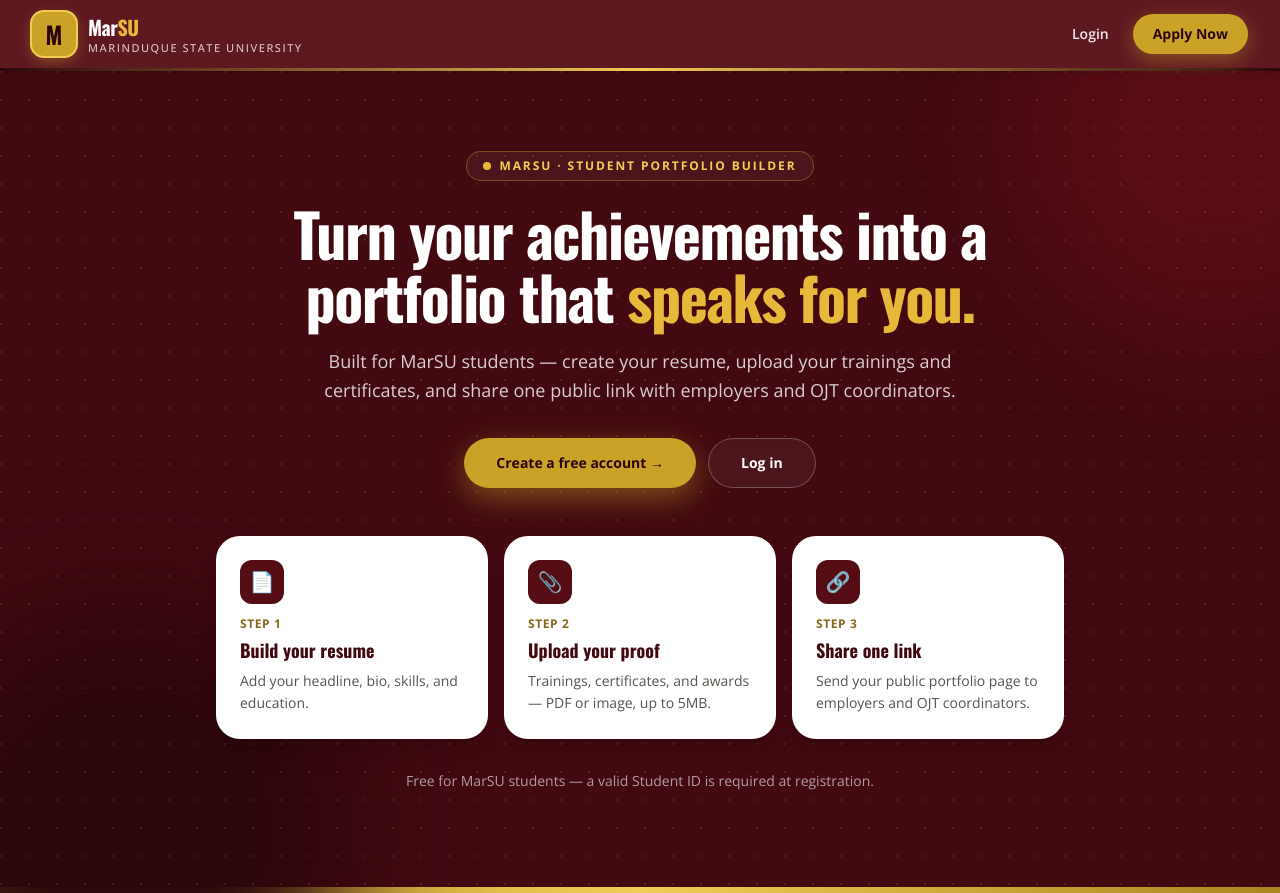
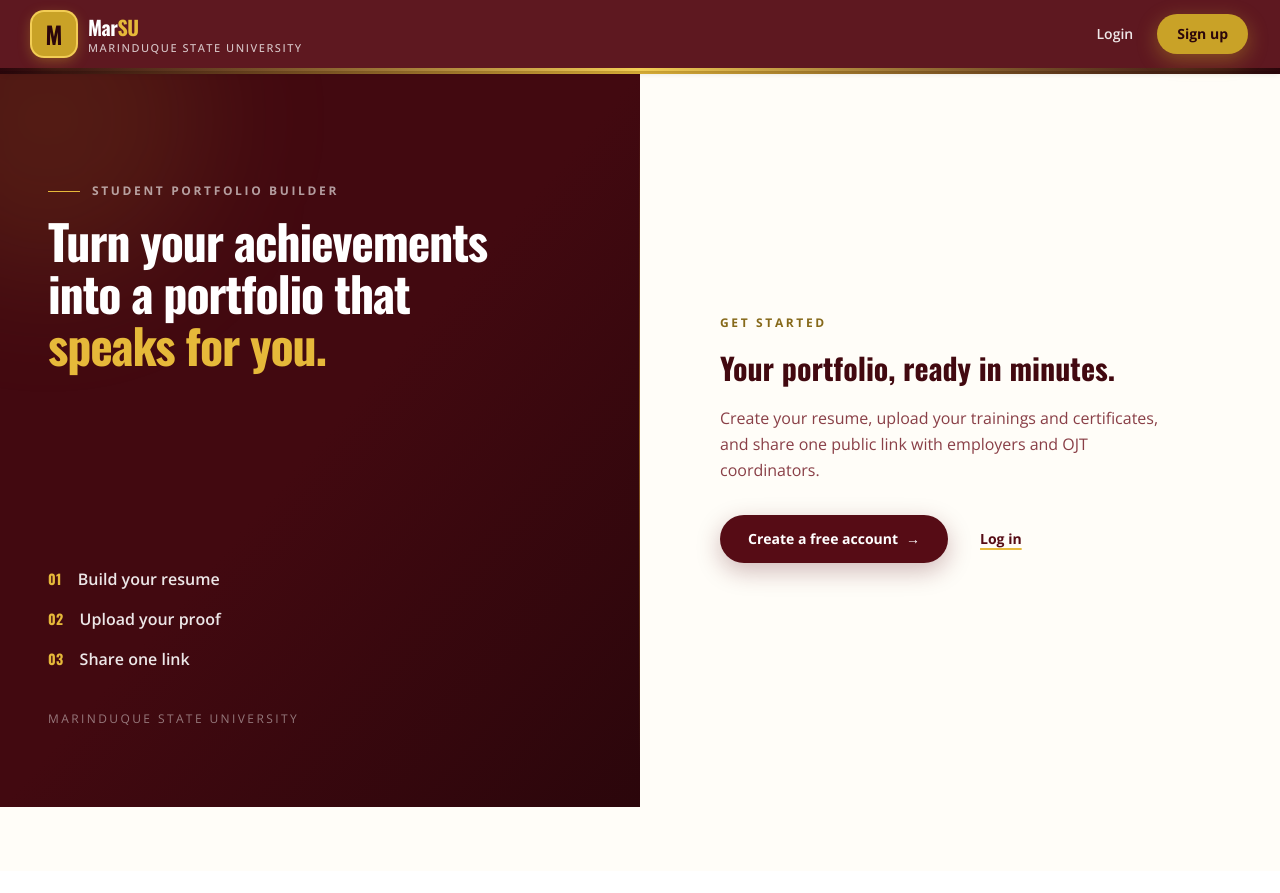
Before and after one commit to melvzz1204/student-portfolio-builder, a React (Vite) app in the folder frontend/: page / in a window 1280 px wide. After the commit the page ends 871 px from the top, so only its background shows below. Built offline with nearby package versions, Linux system fonts and the light colour scheme.

Commit message:
update landing page minimalist

```diff
--- a/frontend/src/components/Navbar.jsx
+++ b/frontend/src/components/Navbar.jsx
@@ -118,7 +118,7 @@
                   onClick={openRegister}
                   className="rounded-full bg-gold-500 px-5 py-2.5 text-sm font-bold text-burgundy-950 shadow-[0_6px_20px_rgba(201,162,39,0.4)] transition-all hover:-translate-y-0.5 hover:bg-gold-400 hover:shadow-[0_10px_28px_rgba(201,162,39,0.5)] focus-visible:outline-2 focus-visible:outline-offset-2 focus-visible:outline-gold-200"
                 >
-                  Apply Now
+                  Sign up
                 </button>
               </>
             )}
--- a/frontend/src/components/auth/RegisterForm.jsx
+++ b/frontend/src/components/auth/RegisterForm.jsx
@@ -71,6 +71,7 @@
           <label>
             <span className="field-label">Full name</span>
             <input
+              autoFocus
               autoComplete="name"
               placeholder="Juan Dela Cruz"
               value={form.name}
@@ -82,7 +83,6 @@
             <span className="field-label">Email address</span>
             <input
               type="email"
-              autoFocus
               autoComplete="email"
               placeholder="you@marsu.edu.ph"
               value={form.email}
--- a/frontend/src/pages/Home.jsx
+++ b/frontend/src/pages/Home.jsx
@@ -2,27 +2,29 @@
 
 const steps = [
   {
-    icon: '📄',
     title: 'Build your resume',
     text: 'Add your headline, bio, skills, and education.',
   },
   {
-    icon: '📎',
     title: 'Upload your proof',
     text: 'Trainings, certificates, and awards — PDF or image, up to 5MB.',
   },
   {
-    icon: '🔗',
     title: 'Share one link',
     text: 'Send your public portfolio page to employers and OJT coordinators.',
   },
 ];
 
+const PRIMARY_BTN =
+  'inline-flex items-center justify-center gap-2 rounded-full bg-burgundy-800 px-7 py-3.5 text-sm font-bold text-white shadow-[0_8px_24px_rgba(86,12,21,0.28)] transition-all duration-300 hover:-translate-y-0.5 hover:bg-burgundy-700 hover:shadow-[0_12px_30px_rgba(86,12,21,0.34)] focus-visible:outline-2 focus-visible:outline-offset-2 focus-visible:outline-burgundy-500';
+const LINK_BTN =
+  'inline-flex items-center justify-center rounded-full px-4 py-3 text-sm font-bold text-burgundy-800 underline decoration-gold-400 decoration-2 underline-offset-4 transition-colors duration-200 hover:text-burgundy-600 focus-visible:outline-2 focus-visible:outline-offset-4 focus-visible:outline-gold-500';
+
 export default function Home() {
   const { openLogin, openRegister } = useAuthModal();
 
   return (
-    <div className="min-h-screen bg-burgundy-900 font-sans text-white antialiased">
+    <div className="min-h-screen bg-cream-50 font-sans text-burgundy-950 antialiased">
       <a
         href="#main-content"
         className="sr-only focus:not-sr-only focus:absolute focus:left-4 focus:top-4 focus:z-[60] focus:rounded-full focus:bg-gold-500 focus:px-5 focus:py-2.5 focus:text-sm focus:font-bold focus:text-burgundy-950"
@@ -31,72 +33,83 @@
       </a>
 
       <main id="main-content">
-        <section aria-labelledby="hero-heading" className="relative overflow-hidden">
-          <div aria-hidden="true" className="pointer-events-none absolute inset-0">
-            <div className="absolute -right-32 -top-32 h-96 w-96 rounded-full bg-burgundy-700/60 blur-3xl" />
-            <div className="absolute -bottom-40 -left-24 h-[28rem] w-[28rem] rounded-full bg-burgundy-950 blur-3xl" />
+        <section
+          aria-labelledby="split-heading"
+          className="relative grid lg:min-h-[calc(100vh-4rem)] lg:grid-cols-2"
+        >
+          <div
+            aria-hidden="true"
+            className="absolute inset-x-0 top-0 z-10 h-[3px] bg-gradient-to-r from-burgundy-950 via-gold-400 to-burgundy-950"
+          />
+
+          {/* Brand panel */}
+          <div className="relative flex flex-col justify-between overflow-hidden bg-gradient-to-br from-burgundy-900 via-burgundy-900 to-burgundy-950 px-8 pb-14 pt-16 text-white sm:px-12 lg:py-20 lg:pr-20">
             <div
-              className="absolute inset-0 opacity-[0.12]"
-              style={{
-                backgroundImage: 'radial-gradient(circle at 1px 1px, #f2cd55 1px, transparent 0)',
-                backgroundSize: '28px 28px',
-              }}
+              aria-hidden="true"
+              className="pointer-events-none absolute -left-28 -top-28 h-80 w-80 rounded-full bg-gold-400/10 blur-3xl"
             />
+            <div
+              aria-hidden="true"
+              className="pointer-events-none absolute inset-y-12 right-0 hidden w-px bg-gradient-to-b from-transparent via-gold-400/50 to-transparent lg:block"
+            />
+            <div className="relative">
+              <p className="mt-8 flex items-center gap-3 text-xs font-bold uppercase tracking-[0.22em] text-white/60">
+                <span aria-hidden="true" className="h-px w-8 bg-gold-400" />
+                Student Portfolio Builder
+              </p>
+
+              <h1
+                id="split-heading"
+                className="mt-4 max-w-md font-display text-4xl font-extrabold leading-[1.08] tracking-tight text-balance lg:text-5xl"
+              >
+                Turn your achievements into a portfolio that{' '}
+                <span className="text-gold-400">speaks for you.</span>
+              </h1>
+            </div>
+
+            <div className="relative mt-12">
+              <ol className="space-y-4">
+                {steps.map((s, i) => (
+                  <li key={s.title} className="flex items-start gap-4">
+                    <span
+                      aria-hidden="true"
+                      className="mt-0.5 font-display text-sm font-bold tracking-wide text-gold-400"
+                    >
+                      0{i + 1}
+                    </span>
+                    <span className="font-semibold text-white/90">{s.title}</span>
+                  </li>
+                ))}
+              </ol>
+              <p className="mt-10 text-xs uppercase tracking-[0.2em] text-white/45">
+                Marinduque State University
+              </p>
+            </div>
           </div>
 
-          <div className="relative mx-auto max-w-4xl px-4 pb-16 pt-14 text-center sm:px-6 sm:pt-20 lg:pb-24">
-            <p className="inline-flex items-center gap-2 rounded-full border border-gold-500/40 bg-white/5 px-4 py-1.5 text-xs font-bold uppercase tracking-[0.16em] text-gold-300">
-              <span aria-hidden="true" className="h-2 w-2 rounded-full bg-gold-400" />
-              MarSU · Student Portfolio Builder
+          {/* Action panel */}
+          <div className="relative flex flex-col justify-center bg-cream-50 px-8 py-16 sm:px-12 lg:py-20 lg:pl-20">
+            <p className="text-xs font-bold uppercase tracking-[0.22em] text-gold-700">
+              Get started
             </p>
-            <h1
-              id="hero-heading"
-              className="mt-5 font-display text-4xl font-extrabold leading-[1.05] tracking-tight text-balance sm:text-5xl lg:text-6xl"
-            >
-              Turn your achievements into a portfolio that <span className="text-gold-400">speaks for you.</span>
-            </h1>
-            <p className="mx-auto mt-5 max-w-2xl text-base leading-relaxed text-white/80 sm:text-lg">
-              Built for MarSU students — create your resume, upload your trainings and
-              certificates, and share one public link with employers and OJT coordinators.
+            <h2 className="mt-4 max-w-md font-display text-2xl font-bold leading-snug text-burgundy-900 sm:text-3xl">
+              Your portfolio, ready in minutes.
+            </h2>
+            <p className="mt-4 max-w-md text-base leading-relaxed text-burgundy-700/80">
+              Create your resume, upload your trainings and certificates, and share one public
+              link with employers and OJT coordinators.
             </p>
-            <div className="mt-8 flex flex-col justify-center gap-3 sm:flex-row">
-              <button
-                type="button"
-                onClick={openRegister}
-                className="inline-flex items-center justify-center rounded-full bg-gold-500 px-8 py-3.5 text-sm font-bold text-burgundy-950 shadow-[0_10px_30px_rgba(201,162,39,0.45)] transition-all duration-300 hover:-translate-y-0.5 hover:bg-gold-400 focus-visible:outline-2 focus-visible:outline-offset-2 focus-visible:outline-gold-200"
-              >
-                Create a free account →
+
+            <div className="mt-8 flex flex-col items-start gap-4 sm:flex-row sm:items-center">
+              <button type="button" onClick={openRegister} className={PRIMARY_BTN}>
+                Create a free account
+                <span aria-hidden="true">→</span>
               </button>
-              <button
-                type="button"
-                onClick={openLogin}
-                className="inline-flex items-center justify-center rounded-full border border-white/25 bg-white/5 px-8 py-3.5 text-sm font-bold text-white backdrop-blur transition-all duration-300 hover:border-gold-300 hover:text-gold-200 focus-visible:outline-2 focus-visible:outline-gold-300"
-              >
+              <button type="button" onClick={openLogin} className={LINK_BTN}>
                 Log in
               </button>
             </div>
-
-            <ul className="mt-12 grid gap-4 text-left sm:grid-cols-3">
-              {steps.map((s, i) => (
-                <li
-                  key={s.title}
-                  className="rounded-3xl bg-white p-6 text-stone-900 shadow-xl transition-all duration-300 hover:-translate-y-1"
-                >
-                  <span aria-hidden="true" className="inline-flex h-11 w-11 items-center justify-center rounded-xl bg-burgundy-800 text-xl">
-                    {s.icon}
-                  </span>
-                  <p className="mt-3 text-xs font-bold uppercase tracking-wider text-gold-700">Step {i + 1}</p>
-                  <h2 className="mt-1 font-display text-lg font-bold text-burgundy-900">{s.title}</h2>
-                  <p className="mt-1.5 text-sm leading-relaxed text-stone-600">{s.text}</p>
-                </li>
-              ))}
-            </ul>
-
-            <p className="mt-8 text-sm text-white/60">
-              Free for MarSU students — a valid Student ID is required at registration.
-            </p>
           </div>
-          <div aria-hidden="true" className="h-1.5 bg-gradient-to-r from-gold-600 via-gold-300 to-gold-600" />
         </section>
       </main>
     </div>
```
